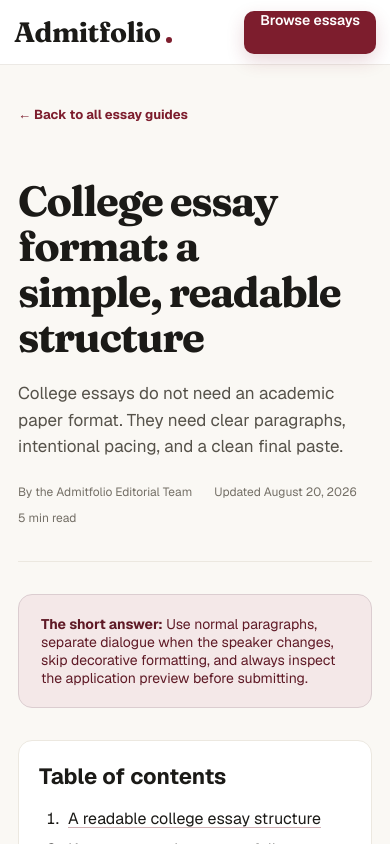
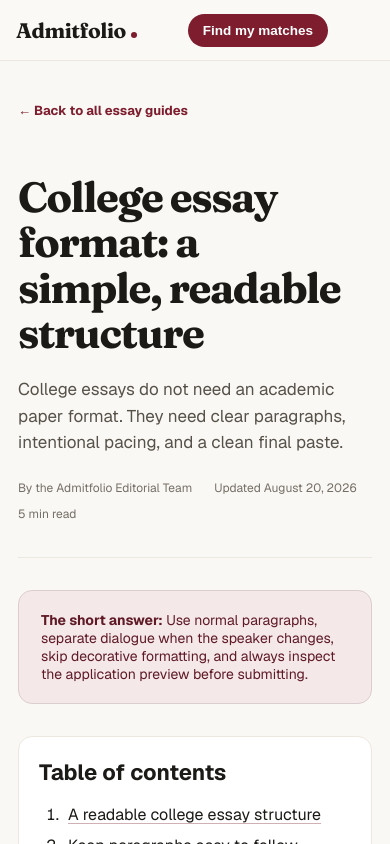
Before and after one commit to anony-mouse1/admitfolio, a Next.js app: page /guides/college-essay-format in a window 390 px wide. Shown: the top 844 px of the page. Built offline with nearby package versions, Linux system fonts and the light colour scheme.

Commit message:
Unify guide navbar with site design system

```diff
--- a/app/guides/guides.module.css
+++ b/app/guides/guides.module.css
@@ -2,65 +2,6 @@
   min-height: 100vh;
   color: var(--ink);
   background: #fff;
-}
-
-.page > :global(header) {
-  position: sticky;
-  top: 0;
-  z-index: 50;
-  border-bottom: 1px solid rgba(230, 226, 220, 0.75);
-  background: rgba(255, 255, 255, 0.94);
-  backdrop-filter: blur(14px);
-}
-
-.page > :global(header) :global(.nav) {
-  position: static;
-  width: min(1050px, calc(100% - 40px));
-  min-height: 78px;
-  margin: 0 auto;
-  padding: 0;
-  border: 0;
-  background: transparent;
-  backdrop-filter: none;
-}
-
-.page > :global(header) :global(.logo-word) {
-  font-size: 28px;
-}
-
-.page > :global(header) :global(.nav-links),
-.page > :global(header) :global(.nav-cta) {
-  gap: 28px;
-}
-
-.page > :global(header) :global(.nav-links a),
-.page > :global(header) :global(.nav-cta a) {
-  color: var(--ink);
-  font-size: 14px;
-  font-weight: 600;
-}
-
-.page > :global(header) :global(.nav .btn-primary) {
-  min-height: 43px;
-  padding: 0 20px;
-  border-radius: 10px;
-  color: #fff;
-  box-shadow: 0 7px 18px rgba(135, 35, 52, 0.18);
-}
-
-.page > :global(footer) :global(.foot-inner) {
-  max-width: 1050px;
-  padding: 55px 0 27px;
-}
-
-.page > :global(footer) :global(.foot-grid) {
-  grid-template-columns: 1.5fr 0.7fr 0.7fr;
-  gap: 48px;
-}
-
-.page > :global(footer) :global(.foot-bottom) {
-  margin-top: 46px;
-  padding-top: 22px;
 }
 
 .hero {
@@ -946,22 +887,7 @@ a.guideCard:hover {
   }
 }
 
-@media (min-width: 761px) {
-  .page > :global(header) :global(.nav-links) {
-    display: flex;
-  }
-}
-
 @media (max-width: 760px) {
-  .page > :global(header) :global(.nav) {
-    min-height: 64px;
-  }
-
-  .page > :global(header) :global(.nav-links),
-  .page > :global(header) :global(.login) {
-    display: none;
-  }
-
   .blogIndexMain {
     padding-top: 52px;
   }
@@ -978,13 +904,6 @@ a.guideCard:hover {
     height: 235px;
   }
 
-  .page > :global(footer) :global(.foot-grid) {
-    grid-template-columns: 1fr 1fr;
-  }
-
-  .page > :global(footer) :global(.foot-grid > div:first-child) {
-    grid-column: 1 / -1;
-  }
 }
 
 @media (max-width: 600px) {
@@ -1102,18 +1021,8 @@ a.guideCard:hover {
 }
 
 @media (max-width: 450px) {
-  .page > :global(header) :global(.nav),
-  .blogIndexMain,
-  .page > :global(footer) :global(.foot-inner) {
+  .blogIndexMain {
     width: calc(100% - 28px);
-  }
-
-  .page > :global(header) :global(.nav) {
-    padding: 0;
-  }
-
-  .page > :global(header) :global(.nav .btn-primary) {
-    padding: 0 16px;
   }
 
   .blogIndexHero h1 {
@@ -1142,8 +1051,4 @@ a.guideCard:hover {
     font-size: 21px;
   }
 
-  .page > :global(footer) :global(.foot-bottom) {
-    align-items: flex-start;
-    flex-direction: column;
-  }
 }
--- a/app/page.tsx
+++ b/app/page.tsx
@@ -1393,7 +1393,9 @@ export default function Page() {
     document.body.classList.add(q.get('layout') === 'backdrop' ? 'layout-backdrop' : 'layout-frame');
     if (q.get('bg') === 'soft') document.body.classList.add('bg-soft');
     let t: ReturnType<typeof setTimeout> | undefined;
-    if (q.get('payouts')) {
+    if (q.get('matches')) {
+      t = setTimeout(() => openMatcher(), 200);
+    } else if (q.get('payouts')) {
       t = setTimeout(() => {
         fetch('/api/seller/session')
           .then(async (response) => {
@@ -1410,7 +1412,7 @@ export default function Page() {
       document.body.classList.remove('layout-frame', 'layout-backdrop', 'bg-soft');
       if (t) clearTimeout(t);
     };
-  }, [openDashboard, openLogin]);
+  }, [openDashboard, openLogin, openMatcher]);
 
   // Escape closes the top-most overlay.
   useEffect(() => {
--- a/components/GuideShell.tsx
+++ b/components/GuideShell.tsx
@@ -1,24 +1,50 @@
+'use client';
+
 import Link from 'next/link';
+import { useState } from 'react';
 
 export function GuideHeader() {
+  const [menuOpen, setMenuOpen] = useState(false);
+
   return (
-    <header>
     <nav className="nav" aria-label="Main navigation">
       <Link className="logo" href="/">
-          <span className="logo-word">Admitfolio</span>
-          <span className="logo-dot" aria-hidden="true" />
+        <div className="logo-word">Admitfolio</div>
+        <div className="logo-dot" aria-hidden="true" />
       </Link>
       <div className="nav-links">
         <Link href="/#browse">Browse essays</Link>
-          <Link href="/guides">Blog</Link>
+        <Link href="/#featured">Featured</Link>
         <Link href="/#sell">Sell your essays</Link>
       </div>
       <div className="nav-cta">
-          <Link className="login" href="/?login=1">Seller login</Link>
-          <Link className="btn-primary" href="/#browse">Browse essays</Link>
+        <Link className="login" href="/?login=1"><span className="login-prefix">Seller </span>login</Link>
+        <button className="btn-primary" type="button" onClick={() => window.location.assign('/?matches=1')}>
+          Find my matches
+        </button>
+        <button
+          type="button"
+          className={`nav-burger${menuOpen ? ' open' : ''}`}
+          aria-label="Menu"
+          aria-expanded={menuOpen}
+          onClick={() => setMenuOpen((open) => !open)}
+        >
+          <span />
+          <span />
+        </button>
       </div>
+      {menuOpen && (
+        <>
+          <div className="nav-menu-backdrop" onClick={() => setMenuOpen(false)} />
+          <div className="nav-menu">
+            <Link href="/#browse" onClick={() => setMenuOpen(false)}>Browse essays</Link>
+            <Link href="/#featured" onClick={() => setMenuOpen(false)}>Featured</Link>
+            <Link href="/?matches=1" onClick={() => setMenuOpen(false)}>Find my matches</Link>
+            <Link href="/?login=1" onClick={() => setMenuOpen(false)}>Seller login</Link>
+          </div>
+        </>
+      )}
     </nav>
-    </header>
   );
 }
 
```
Also changed, not shown: 1 other file (tests, documents, lock files or other folders). Lines whose indentation alone changed are shown as unchanged.
